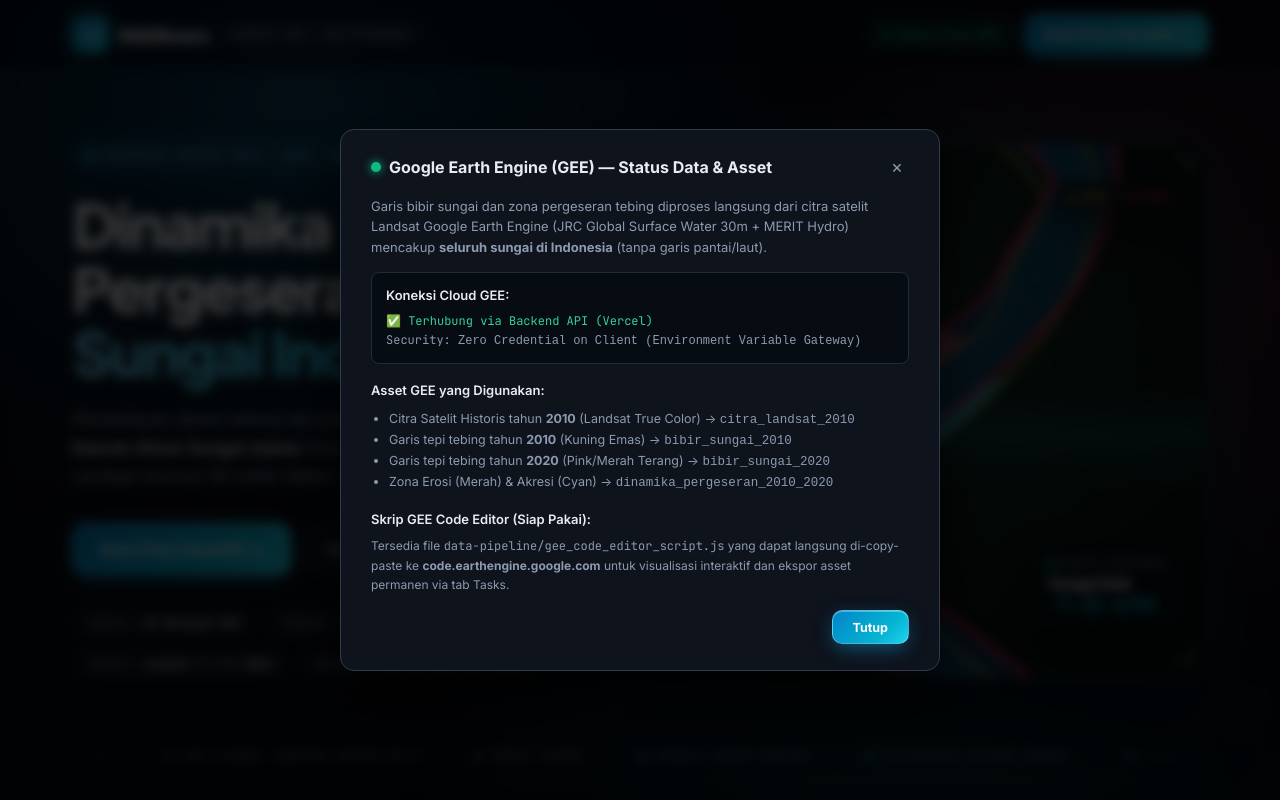
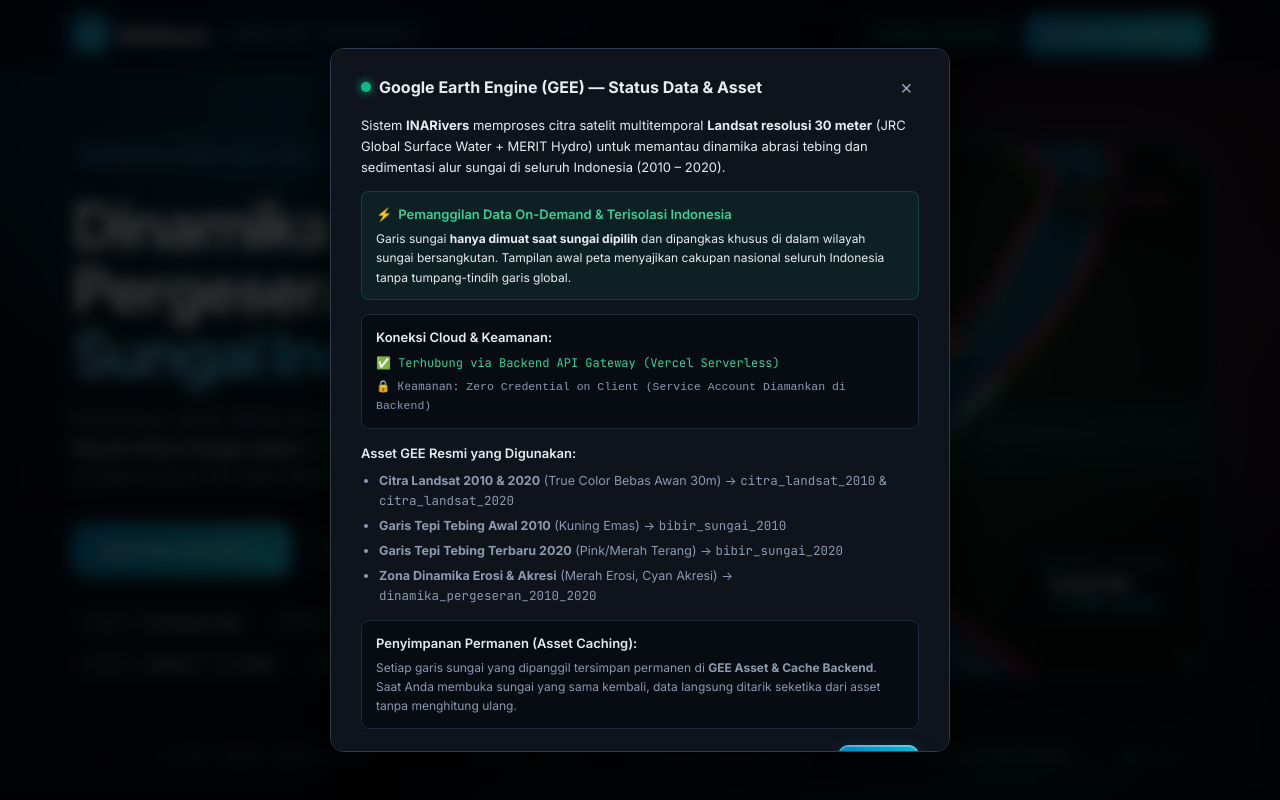
Before and after one commit to Gellael/rivers, a React (Vite) app: page / in a window 1280 px wide. Both pictures are taken after a click on the button "Status Asset GEE". Shown: the top 800 px of the page. Built offline with nearby package versions, Linux system fonts and the light colour scheme.

Commit message:
fix: default map view bounds to full Indonesia, update GEE Asset explanation modal

```diff
--- a/src/App.tsx
+++ b/src/App.tsx
@@ -45,7 +45,7 @@ export default function App() {
   const [searchQ, setSearchQ] = useState("");
   const [selIsland, setSelIsland] = useState("Semua");
   const [selRiver, setSelRiver] = useState<River | null>(null);
-  const [tab, setTab] = useState<SidebarTab>("detail");
+  const [tab, setTab] = useState<SidebarTab>("rivers");
   // Di ponsel panel dimulai tertutup agar peta langsung terlihat
   const [sidebarOpen, setSidebarOpen] = useState(() => !isMobileLayout());
 
@@ -253,8 +253,10 @@ export default function App() {
     const map = new maplibregl.Map({
       container: containerRef.current,
       style: buildStyle(baseRef.current),
-      center: [118.0, -2.5],
-      zoom: 4.8,
+      bounds: [[94.5, -11.5], [141.5, 6.5]],
+      fitBoundsOptions: {
+        padding: mapPadding(sidebarOpen, { top: 60, bottom: 80, right: 40, left: sidebarOpen ? 360 : 40 }),
+      },
     });
     map.addControl(new maplibregl.NavigationControl({ showCompass: false }), "top-right");
     map.addControl(new maplibregl.ScaleControl({ unit: "metric" }), "bottom-left");
@@ -390,11 +392,17 @@ export default function App() {
     return (
       <>
         <DashboardView
-          onOpenMap={() => setPage("map")}
+          onOpenMap={() => {
+            setSelRiver(null);
+            pendingFly.current = null;
+            setTab("rivers");
+            setPage("map");
+          }}
           onSelectRiver={(r) => {
             setSelRiver(r);
             setTab("detail");
             pendingFly.current = r;
+            setPage("map");
           }}
           onSelectYearMode={(mode) => setYearMode(mode)}
           onShowAssetModal={() => setShowAssetModal(true)}
--- a/src/components/common/AssetStatusModal.tsx
+++ b/src/components/common/AssetStatusModal.tsx
@@ -15,7 +15,7 @@ export const AssetStatusModal: React.FC<AssetStatusModalProps> = ({ onClose }) =
         display: "flex",
         alignItems: "center",
         justifyContent: "center",
-        backdropFilter: "blur(6px)",
+        backdropFilter: "blur(8px)",
       }}
       onClick={onClose}
     >
@@ -25,49 +25,68 @@ export const AssetStatusModal: React.FC<AssetStatusModalProps> = ({ onClose }) =
           border: "1px solid var(--border-strong)",
           borderRadius: "14px",
           padding: "26px 30px",
-          maxWidth: "600px",
+          maxWidth: "620px",
           width: "92%",
-          maxHeight: "85vh",
+          maxHeight: "88vh",
           overflowY: "auto",
           color: "var(--text)",
-          boxShadow: "0 24px 48px rgba(0,0,0,0.7)",
+          boxShadow: "0 24px 48px rgba(0,0,0,0.75)",
         }}
         onClick={(e) => e.stopPropagation()}
       >
-        <div style={{ display: "flex", justifyContent: "space-between", alignItems: "center", marginBottom: "18px" }}>
+        <div style={{ display: "flex", justifyContent: "space-between", alignItems: "center", marginBottom: "16px" }}>
           <div style={{ display: "flex", alignItems: "center", gap: "8px" }}>
             <span style={{ width: 10, height: 10, borderRadius: "50%", background: "#10b981", boxShadow: "0 0 10px #10b981" }} />
             <h3 style={{ margin: 0, fontSize: "16px", fontWeight: 700 }}>Google Earth Engine (GEE) — Status Data & Asset</h3>
           </div>
-          <button className="icon-btn" onClick={onClose} style={{ fontSize: "18px", color: "var(--muted)" }}>×</button>
+          <button className="icon-btn" onClick={onClose} style={{ fontSize: "20px", color: "var(--muted)", cursor: "pointer" }}>×</button>
         </div>
 
         <div style={{ fontSize: "13px", lineHeight: 1.6, color: "var(--muted)" }}>
-          <p style={{ margin: "0 0 14px" }}>
-            Garis bibir sungai dan zona pergeseran tebing diproses langsung dari citra satelit Landsat Google Earth Engine (JRC Global Surface Water 30m + MERIT Hydro) mencakup <b>seluruh sungai di Indonesia</b> (tanpa garis pantai/laut).
+          <p style={{ margin: "0 0 14px", color: "var(--text)" }}>
+            Sistem <b>INARivers</b> memproses citra satelit multitemporal <b>Landsat resolusi 30 meter</b> (JRC Global Surface Water + MERIT Hydro) untuk memantau dinamika abrasi tebing dan sedimentasi alur sungai di seluruh Indonesia (2010 – 2020).
           </p>
 
-          <div style={{ background: "var(--bg)", border: "1px solid var(--border)", borderRadius: "8px", padding: "12px 14px", marginBottom: "16px" }}>
-            <div style={{ fontWeight: 600, color: "var(--text)", marginBottom: "6px" }}>Koneksi Cloud GEE:</div>
-            <div className="mono" style={{ fontSize: "12px", color: "#34d399" }}>✅ Terhubung via Backend API (Vercel)</div>
-            <div className="mono" style={{ fontSize: "12px", color: "var(--muted)" }}>Security: <code>Zero Credential on Client (Environment Variable Gateway)</code></div>
+          <div style={{ background: "rgba(16, 185, 129, 0.08)", border: "1px solid rgba(16, 185, 129, 0.25)", borderRadius: "8px", padding: "12px 14px", marginBottom: "14px" }}>
+            <div style={{ fontWeight: 600, color: "#34d399", marginBottom: "4px", display: "flex", alignItems: "center", gap: "6px" }}>
+              <span>⚡</span> Pemanggilan Data On-Demand & Terisolasi Indonesia
+            </div>
+            <div style={{ fontSize: "12px", color: "var(--text)" }}>
+              Garis sungai <b>hanya dimuat saat sungai dipilih</b> dan dipangkas khusus di dalam wilayah sungai bersangkutan. Tampilan awal peta menyajikan cakupan nasional seluruh Indonesia tanpa tumpang-tindih garis global.
+            </div>
           </div>
 
-          <div style={{ fontWeight: 600, color: "var(--text)", marginBottom: "8px" }}>Asset GEE yang Digunakan:</div>
-          <ul style={{ paddingLeft: "18px", margin: "0 0 16px", fontSize: "12.5px" }}>
-            <li>Citra Satelit Historis tahun <b>2010</b> (Landsat True Color) &rarr; <code>citra_landsat_2010</code></li>
-            <li>Garis tepi tebing tahun <b>2010</b> (Kuning Emas) &rarr; <code>bibir_sungai_2010</code></li>
-            <li>Garis tepi tebing tahun <b>2020</b> (Pink/Merah Terang) &rarr; <code>bibir_sungai_2020</code></li>
-            <li>Zona Erosi (Merah) & Akresi (Cyan) &rarr; <code>dinamika_pergeseran_2010_2020</code></li>
+          <div style={{ background: "var(--bg)", border: "1px solid var(--border)", borderRadius: "8px", padding: "12px 14px", marginBottom: "14px" }}>
+            <div style={{ fontWeight: 600, color: "var(--text)", marginBottom: "6px" }}>Koneksi Cloud & Keamanan:</div>
+            <div className="mono" style={{ fontSize: "12px", color: "#34d399", marginBottom: "4px" }}>✅ Terhubung via Backend API Gateway (Vercel Serverless)</div>
+            <div className="mono" style={{ fontSize: "11.5px", color: "var(--muted)" }}>🔒 Keamanan: <code>Zero Credential on Client (Service Account Diamankan di Backend)</code></div>
+          </div>
+
+          <div style={{ fontWeight: 600, color: "var(--text)", marginBottom: "8px" }}>Asset GEE Resmi yang Digunakan:</div>
+          <ul style={{ paddingLeft: "18px", margin: "0 0 14px", fontSize: "12.5px" }}>
+            <li style={{ marginBottom: "5px" }}>
+              <b>Citra Landsat 2010 & 2020</b> (True Color Bebas Awan 30m) &rarr; <code className="mono">citra_landsat_2010</code> & <code className="mono">citra_landsat_2020</code>
+            </li>
+            <li style={{ marginBottom: "5px" }}>
+              <b>Garis Tepi Tebing Awal 2010</b> (Kuning Emas) &rarr; <code className="mono">bibir_sungai_2010</code>
+            </li>
+            <li style={{ marginBottom: "5px" }}>
+              <b>Garis Tepi Tebing Terbaru 2020</b> (Pink/Merah Terang) &rarr; <code className="mono">bibir_sungai_2020</code>
+            </li>
+            <li style={{ marginBottom: "5px" }}>
+              <b>Zona Dinamika Erosi & Akresi</b> (Merah Erosi, Cyan Akresi) &rarr; <code className="mono">dinamika_pergeseran_2010_2020</code>
+            </li>
           </ul>
 
-          <div style={{ fontWeight: 600, color: "var(--text)", marginBottom: "6px" }}>Skrip GEE Code Editor (Siap Pakai):</div>
-          <p style={{ margin: "0 0 16px", fontSize: "12px" }}>
-            Tersedia file <code className="mono">data-pipeline/gee_code_editor_script.js</code> yang dapat langsung di-copy-paste ke <b>code.earthengine.google.com</b> untuk visualisasi interaktif dan ekspor asset permanen via tab Tasks.
-          </p>
+          <div style={{ background: "var(--bg)", border: "1px solid var(--border)", borderRadius: "8px", padding: "12px 14px", marginBottom: "16px" }}>
+            <div style={{ fontWeight: 600, color: "var(--text)", marginBottom: "4px" }}>Penyimpanan Permanen (Asset Caching):</div>
+            <p style={{ margin: 0, fontSize: "12px" }}>
+              Setiap garis sungai yang dipanggil tersimpan permanen di <b>GEE Asset & Cache Backend</b>. Saat Anda membuka sungai yang sama kembali, data langsung ditarik seketika dari asset tanpa menghitung ulang.
+            </p>
+          </div>
 
           <div style={{ display: "flex", justifyContent: "flex-end" }}>
-            <button className="btn primary" onClick={onClose} style={{ padding: "8px 20px" }}>Tutup</button>
+            <button className="btn primary" onClick={onClose} style={{ padding: "8px 22px" }}>Tutup</button>
           </div>
         </div>
       </div>
```
